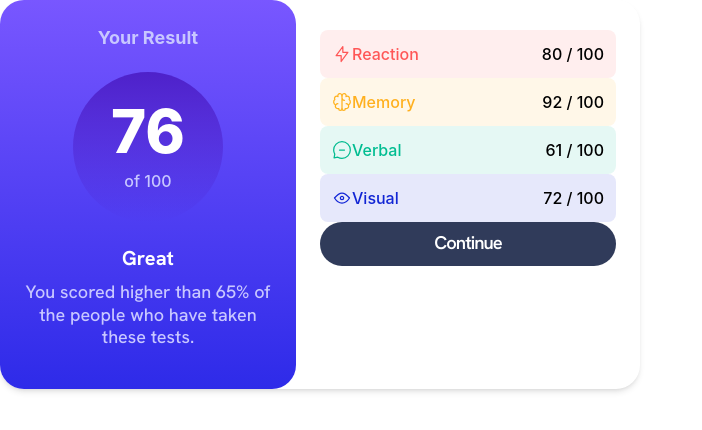
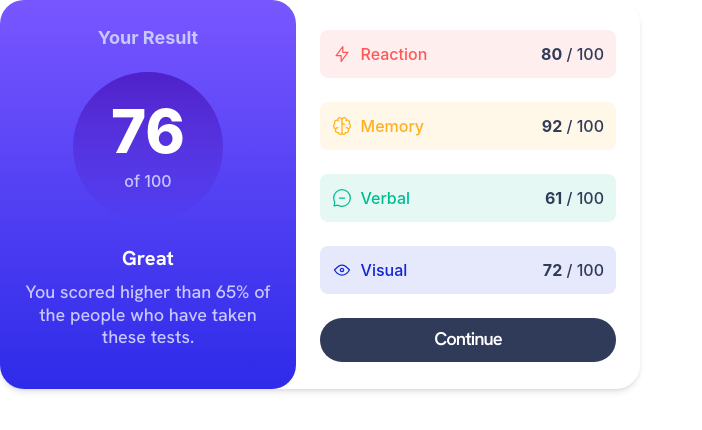
Before and after one commit to scottmcook/results-summary-component, a React (Create React App) app: page / in a window 1280 px wide. Shown: the top 430 px of the page, without its empty margins (0-702 px from the left). Built offline with nearby package versions, Linux system fonts and the light colour scheme.

Commit message:
Add margin and font color

```diff
--- a/src/components/SkillCards/SkillCards.js
+++ b/src/components/SkillCards/SkillCards.js
@@ -3,14 +3,17 @@ import scores from "../../data.json";
 export default function SkillCard() {
   const scoreCard = scores.map((score) => (
     <div
-      className="flex justify-between p-3 rounded-lg bg-teal-200"
+      className="flex justify-between p-3 mb-6 rounded-lg bg-teal-200"
       style={{ backgroundColor: `${score.backgroundColor}` }}
     >
       <div className="flex flex-initial">
         <img src={score.icon} alt={score.category} />
+        &nbsp;&nbsp;
         <span style={{ color: `${score.fontColor}` }}>{score.category}</span>
       </div>
-      <div className="flex-initial">{score.score} / 100</div>
+      <div className="flex-initial" style={{ color: "var(--dark-gray-blue)" }}>
+        <span className="font-bold">{score.score}</span> / 100
+      </div>
     </div>
   ));
   return <div className="flex flex-col">{scoreCard}</div>;
```
